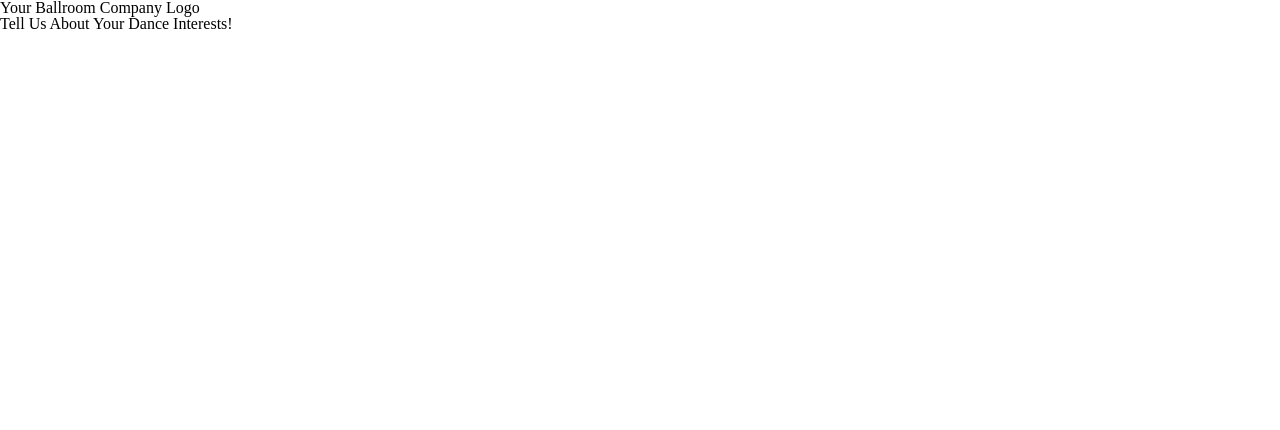
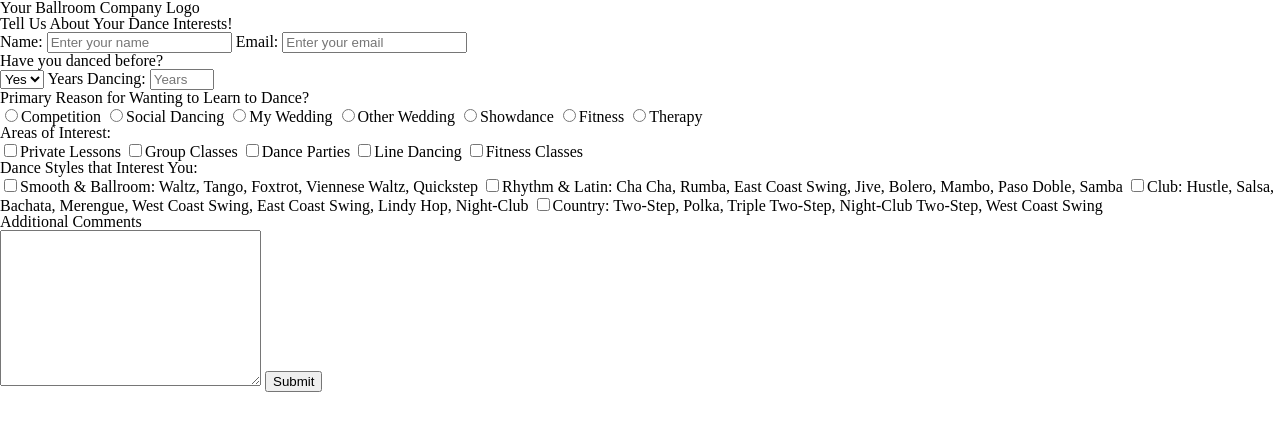
Before and after one commit to jameskaupert/fcc-survey-form, a plain HTML site: page index.html in a window 1280 px wide. Drawn offline with Linux system fonts and the light colour scheme.

Commit message:
add all elements required by acceptance criteria, disable fcc test element

```diff
--- a/index.html
+++ b/index.html
@@ -11,11 +11,60 @@
 </head>
 
 <body>
-  <header>Your Ballroom Company Logo</header>
+  <header>
+    <h1 id="title">Your Ballroom Company Logo</h1>
+  </header>
   <div class="form-container">
-    <h2>Tell Us About Your Dance Interests!</h2>
+    <p id="description">Tell Us About Your Dance Interests!</p>
 
+    <form action="" id="survey-form">
+
+      <label for="name" id="name-label">Name:
+        <input type="text" name="name" id="name" required placeholder="Enter your name">
+      </label>
+
+      <label for="email" id="email-label">Email:
+        <input type="email" name="email" id="email" required placeholder="Enter your email">
+      </label>
+
+      <p>Have you danced before?</p>
+      <select name="dropdown" id="dropdown">
+        <option value="yes">Yes</option>
+        <option value="no">No</option>
+      </select>
+
+      <label for="number" id="number-label">Years Dancing:
+        <input type="number" name="pastExp" id="number" min="0" max="100" required placeholder="Years">
+      </label>
+
+      <p>Primary Reason for Wanting to Learn to Dance?</p>
+      <label for="reason"><input type="radio" id="competition" name="reason" value="competition">Competition</label>
+      <label for="reason"><input type="radio" id="social" name="reason" value="social">Social Dancing</label>
+      <label for="reason"><input type="radio" id="my-wedding" name="reason" value="my-wedding">My Wedding</label>
+      <label for="reason"><input type="radio" id="other-wedding" name="reason" value="other-wedding">Other Wedding</label>
+      <label for="reason"><input type="radio" id="showdance" name="reason" value="showdance">Showdance</label>
+      <label for="reason"><input type="radio" id="fitness" name="reason" value="fitness">Fitness</label>
+      <label for="reason"><input type="radio" id="therapy" name="reason" value="therapy">Therapy</label>
+
+      <p>Areas of Interest:</p>
+      <label for="interests"><input type="checkbox" name="interests" id="privateLessons" value="Private Lessons">Private Lessons</label>
+      <label for="interests"><input type="checkbox" name="interests" id="groupClasses" value="Group Classes">Group Classes</label>
+      <label for="interests"><input type="checkbox" name="interests" id="danceParties" value="Dance Parties">Dance Parties</label>
+      <label for="interests"><input type="checkbox" name="interests" id="lineDancing" value="Line Dancing">Line Dancing</label>
+      <label for="interests"><input type="checkbox" name="interests" id="fitnessClasses" value="Fitness Classes">Fitness Classes</label>
+
+      <p>Dance Styles that Interest You:</p>
+      <label for="styles"><input type="checkbox" name="styles" id="ballroom" value="ballroom">Smooth &amp; Ballroom: Waltz, Tango, Foxtrot, Viennese Waltz, Quickstep</label>
+      <label for="styles"><input type="checkbox" name="styles" id="latin" value="latin">Rhythm &amp; Latin: Cha Cha, Rumba, East Coast Swing, Jive, Bolero, Mambo, Paso Doble, Samba</label>
+      <label for="styles"><input type="checkbox" name="styles" id="club" value="club">Club: Hustle, Salsa, Bachata, Merengue, West Coast Swing, East Coast Swing, Lindy Hop, Night-Club</label>
+      <label for="styles"><input type="checkbox" name="styles" id="country" value="country">Country: Two-Step, Polka, Triple Two-Step, Night-Club Two-Step, West Coast Swing</label>
+
+      <p>Additional Comments</p>
+      <textarea name="comments" id="comments" cols="30" rows="10"></textarea>
+      <button id="submit" type="submit">Submit</button>
+    </form>
   </div>
+  <!-- <script src="https://gitcdn.link/repo/freeCodeCamp/testable-projects-fcc/master/build/bundle.js"></script> -->
 </body>
 
 </html>
```
Also changed, not shown: 1 other file.
